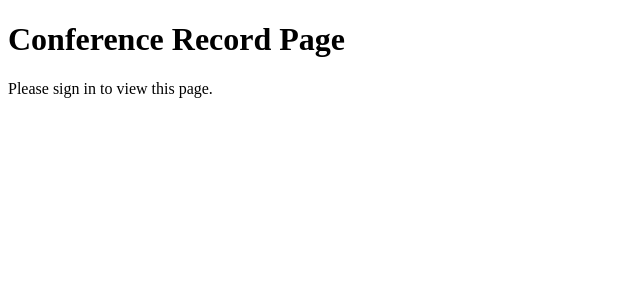
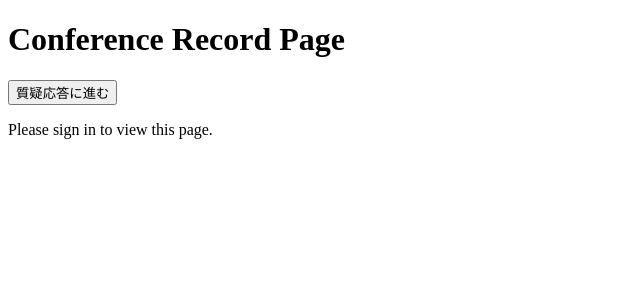
Before and after one commit to kakikuu/enjoy-reflection, a Next.js app in the folder frontend/: page /project/1/conferenceRecord/1 in a window 1280 px wide. Shown: the top 300 px of the page, without its empty margins (0-640 px from the left). Built offline with nearby package versions, Linux system fonts and the light colour scheme; no server answers.

Commit message:
add:複数人が同じ画面を見られるようにした

```diff
--- a/frontend/package.json
+++ b/frontend/package.json
@@ -12,7 +12,8 @@
     "@clerk/nextjs": "^4.29.9",
     "next": "14.1.3",
     "react": "^18",
-    "react-dom": "^18"
+    "react-dom": "^18",
+    "skyway-js": "^4.4.5"
   },
   "devDependencies": {
     "@types/node": "^20",
--- a/frontend/src/app/project/[projectId]/conferenceRecord/[conferenceRecordId]/page.tsx
+++ b/frontend/src/app/project/[projectId]/conferenceRecord/[conferenceRecordId]/page.tsx
@@ -3,17 +3,22 @@
 import PersonalReferencePage from "../../../../_components/viewPersonalRefelection";
 import { useParams } from "next/navigation";
 import { useUser, useSignIn } from "@clerk/nextjs";
+import { useRouter } from "next/navigation";
 
 export default function ConferenceRecordPage() {
   const params = useParams();
-  console.log(params);
   const { user } = useUser();
-  console.log(user);
   const signIn = useSignIn();
-  console.log(signIn);
+  const router = useRouter();
 
   const projectId = params.projectId;
   const conferenceRecordId = params.conferenceRecordId;
+
+  function QuestionPage() {
+    router.push(
+      `/project/${projectId}/conferenceRecord/${conferenceRecordId}/question`
+    );
+  }
   return (
     <div>
       <h1>Conference Record Page</h1>
@@ -24,6 +29,7 @@ export default function ConferenceRecordPage() {
           conferenceRecordId={conferenceRecordId}
         />
       )}
+      <button onClick={QuestionPage}>質疑応答に進む</button>
       {!user && <p>Please sign in to view this page.</p>}
     </div>
   );
```
Also changed, not shown: 1 other file (tests, documents, lock files or other folders).
